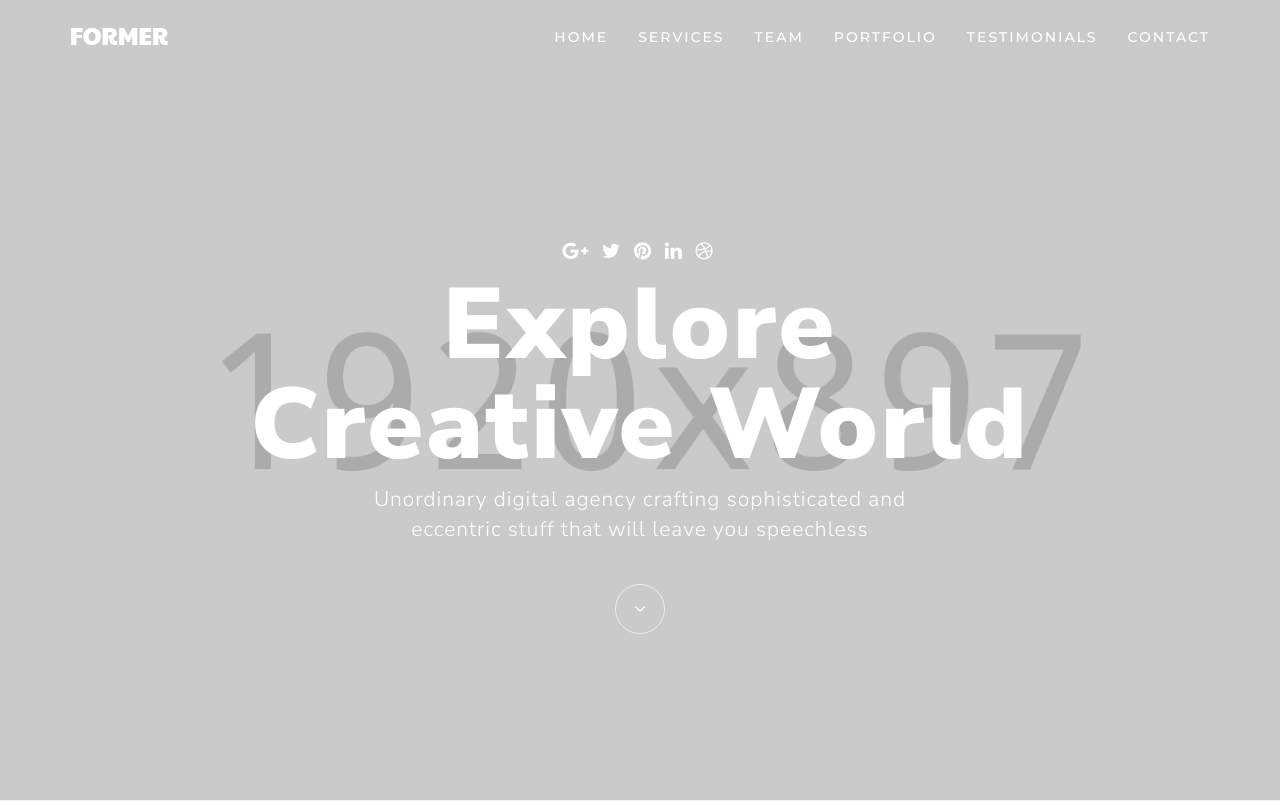
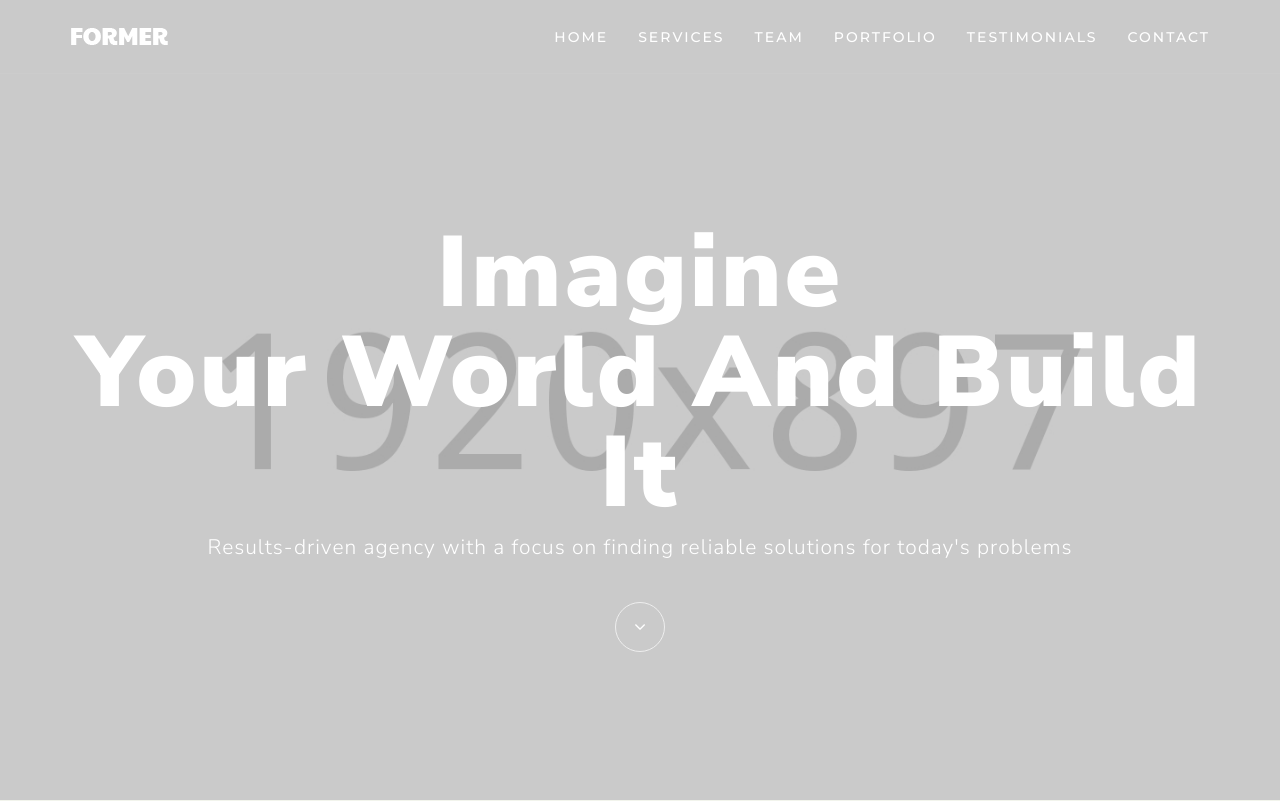
Before and after one commit to zaraconsulting/zaraconsulting, a Flask app: page / in a window 1280 px wide. Shown: the top 801 px of the page. Run offline with Flask 2, Linux system fonts and the light colour scheme; some libraries are stand-ins or nearby versions; some web fonts are replaced.

Commit message:
added ananya's picture

```diff
--- a/app/static/css/style.css
+++ b/app/static/css/style.css
@@ -2390,3 +2390,7 @@ p {
     margin: -100px 0 0 -100px;
     /* is width and height divided by two */
 }
+
+/* .team-img {
+    max-height: 556.5px;
+} */
--- a/app/templates/index.html
+++ b/app/templates/index.html
@@ -9,16 +9,15 @@
   <div class="hero-container container">
     <div class="hero-content">
       <div class="col-sm-12 m-auto text-center white fadeHero">
-        <ul class="list-inline hero-social">
+        <!-- <ul class="list-inline hero-social">
           <li><a href=""><i class="fa fa-google-plus"></i></a></li>
           <li><a href=""><i class="fa fa-twitter"></i></a></li>
           <li><a href=""><i class="fa fa-pinterest"></i></a></li>
           <li><a href=""><i class="fa fa-linkedin"></i></a></li>
           <li><a href=""><i class="fa fa-dribbble"></i></a></li>
-        </ul>
-        <h1 class="h1-lg mb10">Explore<br> creative World</h1>
-        <h5 class="lead h5-md mb20">Unordinary digital agency crafting sophisticated and<br> eccentric stuff that will
-          leave you speechless</h5>
+        </ul> -->
+        <h1 class="h1-lg mb10">Imagine<br> your world and build it</h1>
+        <h5 class="lead h5-md mb20">Results-driven agency with a focus on finding reliable solutions for today's problems</h5>
         <a href="#services" class="angle-more"><i class="i fa fa-angle-down"></i></a>
       </div>
     </div>
@@ -127,7 +126,7 @@
 <section id="team" class="bg-feature">
   <div class="container-fluid">
     <div class="heading  m-auto text-center pt140">
-      <h2><span class="f-xbold">People's Behind</span></h2>
+      <h2><span class="f-xbold">Our Mission</span></h2>
       <hr class="seperator">
       <h4 class="subheading">Awesome team</h4>
       <p>With a belief that culture drives commerce, we leverage shared values and ideals to inform strategy and design,
@@ -138,7 +137,7 @@
     <div class="row">
       <div class="col-md-4 col-sm-4 no-padding">
         <div class="team-box">
-          <img src="{{ url_for('static', filename='img/team/1.jpg') }}" alt="" class="img-responsive">
+          <img src="{{ url_for('static', filename='img/team/ananya.jpg') }}" alt="" class="img-responsive">
           <div class="team-inner">
             <h3 class="f-bold">Ananya Koduri</h3>
             <h5>Software Engineer</h5>
@@ -149,7 +148,7 @@
       </div>
       <div class="col-md-4 col-sm-4 no-padding">
         <div class="team-box">
-          <img src="{{ url_for('static', filename='img/team/2.jpg') }}" alt="" class="img-responsive">
+          <img src="{{ url_for('static', filename='img/team/a.jpg') }}" alt="" class="img-responsive">
           <div class="team-inner">
             <h3 class="f-bold">Derek Hawkins</h3>
             <h5>Software Engineer</h5>
@@ -160,7 +159,7 @@
       </div>
       <div class="col-md-4 col-sm-4 no-padding">
         <div class="team-box">
-          <img src="{{ url_for('static', filename='img/team/3.jpg') }}" alt="" class="img-responsive">
+          <img src="{{ url_for('static', filename='img/team/a.jpg') }}" alt="" class="img-responsive">
           <div class="team-inner">
             <h3 class="f-bold">Joel Carter</h3>
             <h5>Software Engineer</h5>
@@ -249,7 +248,7 @@
           <p class="lead">Lorem ipsum dolor sit amet, consectetur adipisicing elit. Voluptas atque perspiciatis dolorem,
             accusantium sequi laboriosam, asperiores nisi eveniet, recusandae facere nobis quia numquam iusto quos.
             Optio hic dolorum quibusdam dolore.</p>
-          <a href="#" class="btn btn-hero">Call us now <i class="fa fa-angle-right"></i></a>
+          <a href="{{ url_for('index') }}#contact-us" class="btn btn-hero">Let's work together <i class="fa fa-angle-right"></i></a>
         </div>
       </div>
     </div>
@@ -448,7 +447,7 @@
 <section id="contact-form" class="bg-gray">
   <div class="container pt100 pb100">
     <div class="heading m-auto text-center mb30">
-      <h2 class="f-xbold">Contact Us</h2>
+      <h2 class="f-xbold" id="contact-us">Contact Us</h2>
       <hr class="seperator">
       <h4 class="subheading">Lets collaborate</h4>
       <p>With a belief that culture drives commerce, we leverage shared values and ideals to inform strategy and design,
--- a/app/templates/partials/footer.html
+++ b/app/templates/partials/footer.html
@@ -13,9 +13,6 @@
           <li><a href="#"><i class="fa fa-facebook white"></i></a></li>
           <li><a href="#"><i class="fa fa-twitter white"></i></a></li>
           <li><a href="#"><i class="fa fa-instagram white"></i></a></li>
-          <li><a href="#"><i class="fa fa-google-plus white"></i></a></li>
-          <li><a href="#"><i class="fa fa-behance white"></i></a></li>
-          <li><a href="#"><i class="fa fa-dribbble white"></i></a></li>
         </ul>
         <h6>© <span id="copyright-year"></span> <span class="highlight">{{ company_name_long }}</span> All Rights Reserved.</h6>
       </div>
```
Also changed, not shown: app/static/img/team/Ananya.jpg (added), 1 other file.
